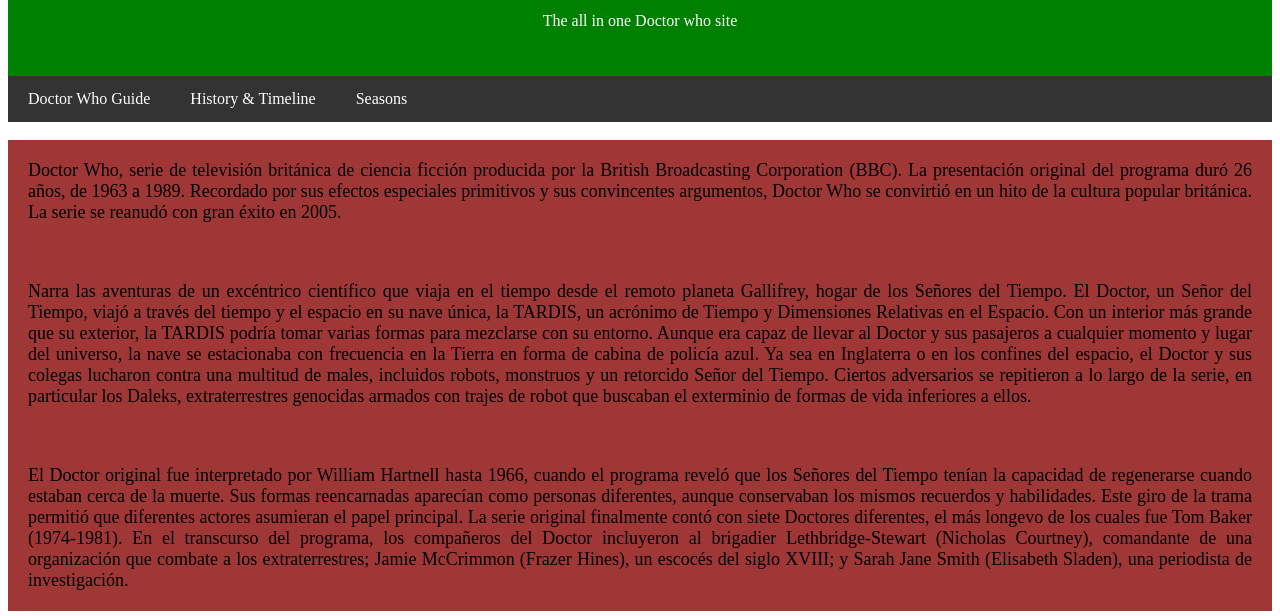
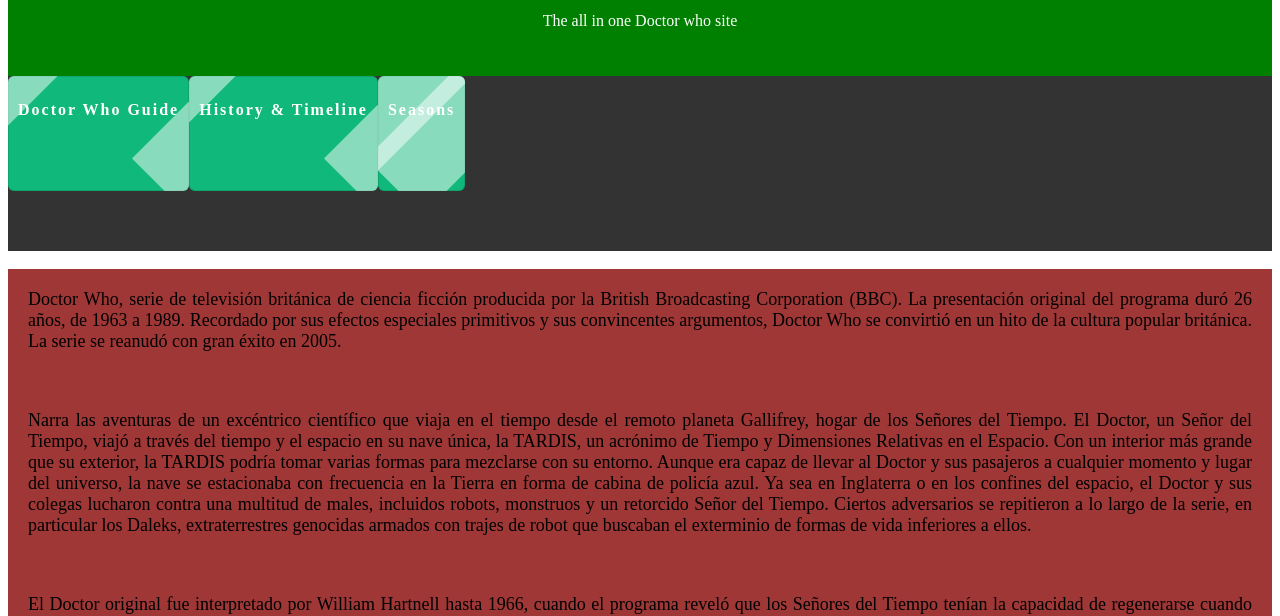
Before and after one commit to Tomasalk1/PreEntrega2-KAMMANN, a plain HTML site: page index.html in a window 1280 px wide. Shown: the part 151-767 px from the top of the page. Drawn offline with Linux system fonts and the light colour scheme.

Commit message:
Add files via upload

```diff
--- a/index.html
+++ b/index.html
@@ -15,9 +15,9 @@
 </div>
 <nav>
     <div class="navbar">
-        <a href="./doctorwhoguide.html">Doctor Who Guide</a>
-        <a href="./HistoryTimeline.html">History & Timeline</a>
-        <a href="./temporadas.html">Seasons</a>
+        <a href="./doctorwhoguide.html" class="btn-drwho">Doctor Who Guide</a>
+        <a href="./HistoryTimeline.html" class="btn-history">History & Timeline</a>
+        <a href="./temporadas.html" class="btn-season">Seasons</a>
 
     </div>
 </nav>
--- a/main.css
+++ b/main.css
@@ -243,6 +243,207 @@
   background-color: rgba(255, 255, 255, 0.8);
   border: 1px solid rgba(0, 0, 0, 0.8);
   padding: 20px;
-  font-size: 30px;
+  font-size: 20px;
   text-align: center;
+
 }
+p {
+  animation-duration: 3s;
+  animation-name: slidein;
+}
+
+@keyframes slidein {
+  from {
+    margin-left: 100%;
+    width: 300%
+  }
+
+  to {
+    margin-left: 0%;
+    width: 100%;
+  }
+}
+h1:hover {
+-webkit-transform: rotateY(180deg);
+-webkit-transform-style: preserve-3d;
+transform: rotateY(360deg);
+transform-style: preserve-3d;}
+
+h1:hover{
+  background-color: darkred;
+  transition: 3s;
+  zoom: 2;
+}
+a.btn-drwho{
+	position: relative;
+	display: block;
+	padding: 25px 10px;
+	border-radius: 6px;
+	text-align: center;
+	font-weight: bold;
+	max-width: 320px;
+	height: 65px;
+	margin-bottom: 60px;
+	overflow: hidden;
+	color:rgba(255,255,255,1);
+	cursor: pointer;
+	letter-spacing: 2px;
+	box-shadow:inset 0 0 0 1px rgba(0,0,0,0.1);
+	text-decoration: none;
+	transition: all ease 0.5s;
+	background:#10B87B;
+}
+
+a.btn-drwho:after,
+a.btn-drwho:before{
+	width: 80px;
+	height: 200px;
+	content: '';
+	display: block;
+	background: rgba(255,255,255,0.5);
+	transform: rotate(45deg);
+	top: -60px;
+	position: absolute;
+	transition: none;
+	right:-45%;
+	cursor: pointer;
+}
+
+a.btn-drwho:before{
+	left: -48%;
+}
+
+a.btn-drwho:hover{
+	text-shadow: 0 1px 1px rgba(0,0,0,0.5);
+	background:#12C987
+}
+
+a.btn-drwho:hover:after,
+a.btn-drwho:hover:before{
+	transform: rotate(45deg), scaleX(130%);
+	background: rgba(255,255,255,0.1);
+	transition: all ease 0.5s;
+}
+
+a.btn-drwho:hover:after{
+	right: 130%;
+}
+
+a.btn-drwho:hover:before{
+	left: 130%;
+}
+a.btn-history{
+	position: relative;
+	display: block;
+	padding: 25px 10px;
+	border-radius: 6px;
+	text-align: center;
+	font-weight: bold;
+	max-width: 320px;
+	height: 65px;
+	margin-bottom: 60px;
+	overflow: hidden;
+	color:rgba(255,255,255,1);
+	cursor: pointer;
+	letter-spacing: 2px;
+	box-shadow:inset 0 0 0 1px rgba(0,0,0,0.1);
+	text-decoration: none;
+	transition: all ease 0.5s;
+	background:#10B87B;
+}
+
+a.btn-history:after,
+a.btn-history:before{
+	width: 80px;
+	height: 200px;
+	content: '';
+	display: block;
+	background: rgba(255,255,255,0.5);
+	transform: rotate(45deg);
+	top: -60px;
+	position: absolute;
+	transition: none;
+	right:-45%;
+	cursor: pointer;
+}
+
+a.btn-history:before{
+	left: -48%;
+}
+
+a.btn-history:hover{
+	text-shadow: 0 1px 1px rgba(0,0,0,0.5);
+	background:#12C987
+}
+
+a.btn-history:hover:after,
+a.btn-history:hover:before{
+	transform: rotate(45deg), scaleX(130%);
+	background: rgba(255,255,255,0.1);
+	transition: all ease 0.5s;
+}
+
+a.btn-history:hover:after{
+	right: 130%;
+}
+
+a.btn-history:hover:before{
+	left: 130%;
+}a.btn-season{
+	position: relative;
+	display: block;
+	padding: 25px 10px;
+	border-radius: 6px;
+	text-align: center;
+	font-weight: bold;
+	max-width: 320px;
+	height: 65px;
+	margin-bottom: 60px;
+	overflow: hidden;
+	color:rgba(255,255,255,1);
+	cursor: pointer;
+	letter-spacing: 2px;
+	box-shadow:inset 0 0 0 1px rgba(0,0,0,0.1);
+	text-decoration: none;
+	transition: all ease 0.5s;
+	background:#10B87B;
+}
+
+a.btn-season:after,
+a.btn-season:before{
+	width: 80px;
+	height: 200px;
+	content: '';
+	display: block;
+	background: rgba(255,255,255,0.5);
+	transform: rotate(45deg);
+	top: -60px;
+	position: absolute;
+	transition: none;
+	right:-45%;
+	cursor: pointer;
+}
+
+a.btn-season:before{
+	left: -48%;
+}
+
+a.btn-season:hover{
+	text-shadow: 0 1px 1px rgba(0,0,0,0.5);
+	background:#12C987
+}
+
+a.btn-season:hover:after,
+a.btn-season:hover:before{
+	transform: rotate(45deg), scaleX(130%);
+	background: rgba(255,255,255,0.1);
+	transition: all ease 0.5s;
+}
+
+a.btn-season:hover:after{
+	right: 130%;
+}
+
+a.btn-season:hover:before{
+	left: 130%;
+}
```
Also changed, not shown: temporadas.html (+13 -13 lines).
